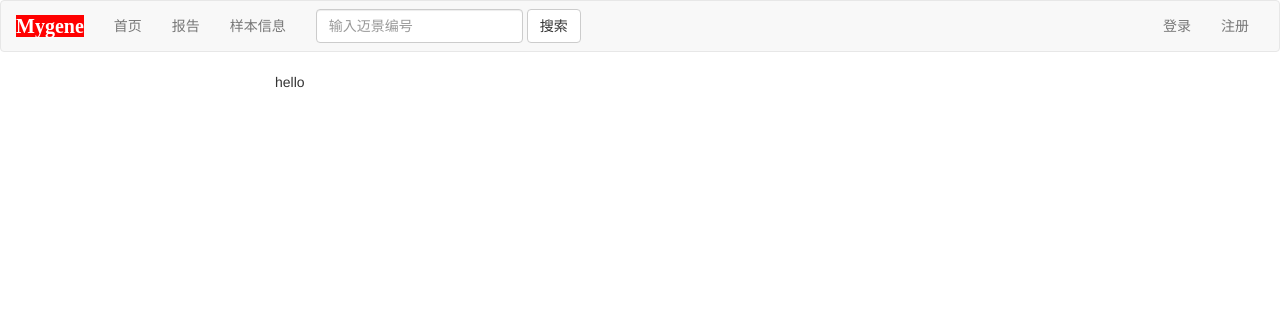
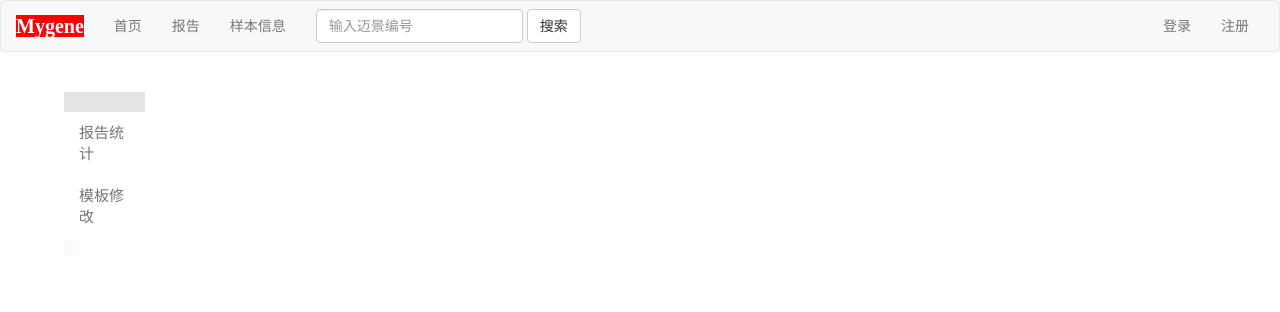
Before and after one commit to hexiaominitao/HE_report, a Python web app: template app/templates/user.html in a window 1280 px wide. Shown: the top 312 px of the page. Run offline with Jinja, Linux system fonts and the light colour scheme; the template is opened without the code that fills it, so the values that code supplies are empty; some libraries are stand-ins or nearby versions.

Commit message:
add templates edit

```diff
--- a/app/main/forms.py
+++ b/app/main/forms.py
@@ -34,3 +34,7 @@ class SeqGroupForm(FlaskForm):
 class PhotoForm(FlaskForm):
     up_photo = FileField(validators=[FileRequired(), FileAllowed(photos)])
     submit = SubmitField('上传图片')
+
+
+class SampleInfoForm(FlaskForm):
+    pass
--- a/app/static/css/base.css
+++ b/app/static/css/base.css
@@ -7,7 +7,7 @@
 
 .content{
     background: #ffffff;
-    width: 730px;
+    width: 90%;
     margin: 0 auto;
     overflow: hidden;
 }
--- /dev/null
+++ b/app/static/css/tem_edit.css
@@ -0,0 +1,6 @@
+.red-color{
+    color: red;
+}
+.blue-color{
+    color: blue;
+}pythgon
--- a/app/static/css/user.css
+++ b/app/static/css/user.css
@@ -0,0 +1,34 @@
+.nav-side-left {
+    width: 10%;
+    background-color: #fafafa;
+}
+
+.nav-left {
+    list-style: none;
+
+}
+
+.nav-left a {
+    color: #777;
+    font-size: 15px;
+}
+
+.bar-user {
+    background-color: #e5e5e5;
+}
+
+.con {
+    display: inline;
+}
+
+/*.item-ul {*/
+    /*float: left;*/
+    /*margin-left: 2%;*/
+    /*margin-right: 1%;*/
+
+/*}*/
+
+/*.item-div {*/
+    /*margin-right: 2%;*/
+    /*overflow: hidden;*/
+/*}*/
--- a/app/templates/base.html
+++ b/app/templates/base.html
@@ -2,6 +2,7 @@
 <html lang="en">
 <head>
     <meta charset="UTF-8">
+    <meta name="viewport" content="width=device-width, initial-scale=1">
     <title>{% block title %}{% endblock %}-迈景病理报告系统</title>
     <link rel="stylesheet" href="https://cdn.jsdelivr.net/npm/bootstrap@3.3.7/dist/css/bootstrap.min.css"
           integrity="sha384-BVYiiSIFeK1dGmJRAkycuHAHRg32OmUcww7on3RYdg4Va+PmSTsz/K68vbdEjh4u" crossorigin="anonymous">
@@ -14,6 +15,7 @@
             $(".dropdown-toggle").dropdown('toggle');
         });
     </script>
+    <script src="https://cdn.jsdelivr.net/npm/vue/dist/vue.js"></script>
     <link rel="stylesheet" href="{{ url_for('static', filename='css/base.css') }}">
     {% block head %}{% endblock %}
 </head>
@@ -50,7 +52,7 @@
             </form>
             <ul class="nav navbar-nav navbar-right">
                 {% if user %}
-                <li><a href="#">{{ user.username}}</a></li>
+                <li><a href="{{ url_for('main.userinfo') }}">{{ user.username}}</a></li>
                 <li><a href="{{ url_for('main.logout') }}">注销</a></li>
                 {% else %}
                 <li><a href="{{ url_for('main.login') }}">登录</a></li>
--- a/app/templates/seqinfo.html
+++ b/app/templates/seqinfo.html
@@ -5,7 +5,7 @@
 <link rel="stylesheet" href="{{ url_for('static', filename='css/index-login-regist.css') }}">
 {% endblock %}
 {% block content %}
-<form method="POST" enctype="multipart/form-data">
+<form method="POST" enctype="multipart/form-data" class="file-upload">
     {{ form.hidden_tag() }}
     <div class="from-container">
         <div class="from-group">
@@ -16,7 +16,7 @@
         </div>
     </div>
 </form>
-<form method="POST" enctype="multipart/form-data">
+<form method="POST" enctype="multipart/form-data" class="file-upload">
     {{ img_form.hidden_tag() }}
     <div class="input-append">
         <div class="from-group">
@@ -27,7 +27,7 @@
         </div>
     </div>
 </form>
-<div>
+<div class="file-upload">
     {% for message in get_flashed_messages() %}
     <div class="alert alert-dismissable">
         <button aria-hidden="true" type="button" class="close" data-dismiss="alert">&times;</button>
--- a/app/templates/user.html
+++ b/app/templates/user.html
@@ -2,7 +2,23 @@
 {% block title %}用户{% endblock %}
 {% block head %}
 <link rel="stylesheet" href="{{ url_for('static', filename='css/user.css') }}">
+{% block head_usr %}{% endblock %}
 {% endblock %}
 {% block content %}
-<p>hello</p>
+<div class="nav-side-left navbar-collapse con row">
+    <ul class="nav nav-left item-ul col-md-1">
+        <li class="bar-user">
+            <a href="#">
+                {{ user.username}}
+            </a>
+        </li>
+        <li>
+            <a href="#"><i class="fa fa-fw fa-home"></i> 报告统计</a>
+        </li>
+        <li>
+            <a href="{{ url_for('main.tem_edit') }}"><i class="fa fa-fw fa-folder"></i> 模板修改</a>
+        </li>
+    </ul>
+    <div class="item-div col-md-11">{% block temedit %}{% endblock %}</div>
+</div>
 {% endblock %}
```
Also changed, not shown: app/main/views.py (+31 -18 lines), app/static/css/index-login-regist.css (+5 -2 lines), app/static/js/tem_edit.js (added, +9 -0 lines), app/templates/report.html (+20 -12 lines), app/templates/tem_edit.html (added, +15 -0 lines).
